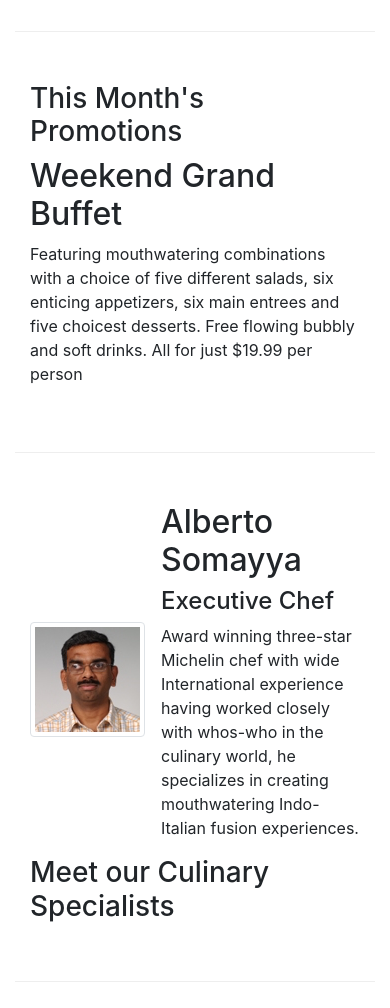
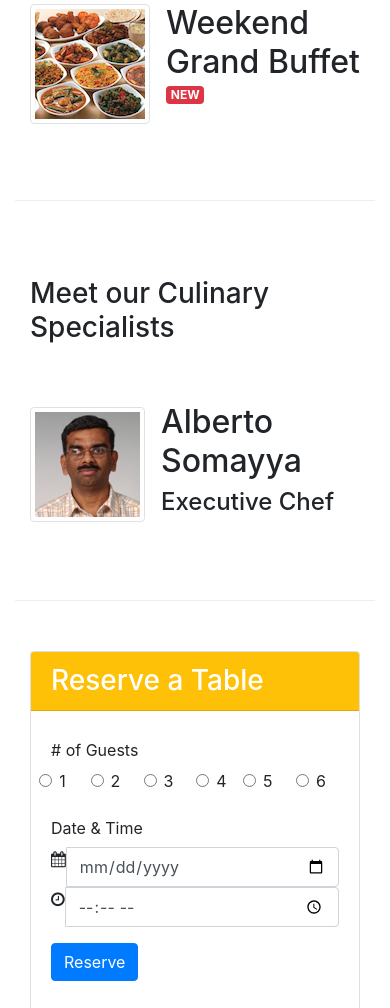
Before and after one commit to HaipengLi/BootstrapCodeBlocks, a website: page index.html in a window 390 px wide. Shown: the part 992-2000 px from the top of the page. Drawn offline with nearby package versions, Linux system fonts and the light colour scheme.

Commit message:
optimize views on small screen mobile devices by hiding certain text, adjusting the layout of some elements

```diff
--- a/css/styles.css
+++ b/css/styles.css
@@ -44,3 +44,7 @@ body {
 .h2-inline {
     display: inline;
 }
+
+.input-inline {
+    display: inline-block;
+}
--- a/index.html
+++ b/index.html
@@ -39,12 +39,15 @@
     <header class="jumbotron">
         <div class="container">
             <div class="row">
-                <div class="col-12 col-sm-8">  <!-- small only has 8 cols -->
+                <div class="col-12 col-sm-6">  <!-- small only has 8 cols -->
                     <h1>Ristorante con Fusion</h1>
-                    <p>We take inspiration from the World's best cuisines, and create a unique fusion experience. Our lipsmacking creations will tickle your culinary senses!</p>
+                    <p class="d-none d-sm-block">We take inspiration from the World's best cuisines, and create a unique fusion experience. Our lipsmacking creations will tickle your culinary senses!</p>
                 </div>
                 <div class="col col-sm align-self-center"> <!-- whatever it left -->
                     <img src="img/logo.png" class="img-fluid">
+                </div>
+                <div class="col col-sm align-self-center">
+                    <a role="button" href="#reserve" class="btn btn-warning btn-block btn-sm">Reserve a Seat</a>
                 </div>
             </div>
         </div>
@@ -52,16 +55,16 @@
 
     <div class="container">
         <div class="row row-content align-items-center">
-            <div class="col-sm-4 col-md-3 ml-auto order-2">
+            <div class="col-sm-4 col-md-3 ml-auto order-0 order-sm-2">
                 <h3>Our Lipsmacking Culinary Creations</h3>
             </div>
             <div class="col-sm col-md ">
                 <div class="media">
                     <img class="d-flex mr-3 img-thumbnail align-self-center" src="img/uthappizza.png" alt="uthappizza">
                     <div class="media-body">
-                        <h2 class="mt-0 h2-inline">Uthappizza</h2>
+                        <h2 class="mt-0 h2-inline">Uthappizza </h2>
                         <span class="badge badge-danger">HOT</span> <span class="badge badge-pill badge-dark">$4.99</span>
-                        <p>A unique combination of Indian Uthappam (pancake) and Italian pizza, topped with Cerignola olives, ripe vine cherry tomatoes, Vidalia onion, Guntur chillies and Buffalo Paneer.</p>
+                        <p class="d-none d-sm-block">A unique combination of Indian Uthappam (pancake) and Italian pizza, topped with Cerignola olives, ripe vine cherry tomatoes, Vidalia onion, Guntur chillies and Buffalo Paneer.</p>
                     </div>
                 </div>
             </div>
@@ -73,13 +76,19 @@
                 <h3>This Month's Promotions</h3>
             </div>
             <div class="col-sm col-md">
-                <h2>Weekend Grand Buffet</h2>
-                <p>Featuring mouthwatering combinations with a choice of five different salads, six enticing appetizers, six main entrees and five choicest desserts. Free flowing bubbly and soft drinks. All for just $19.99 per person </p>
+                <div class="media">
+                    <img class="order-0 order-sm-2 d-flex mr-3 ml-sm-3 img-thumbnail align-self-center" src="img/buffet.png" alt="buffet">
+                    <div class="media-body">
+                        <h2 class="h2-inline">Weekend Grand Buffet </h2>
+                        <span class="badge badge-danger">NEW</span>
+                        <p class="d-none d-sm-block">Featuring mouthwatering combinations with a choice of five different salads, six enticing appetizers, six main entrees and five choicest desserts. Free flowing bubbly and soft drinks. All for just $19.99 per person </p>
+                    </div>
+                </div>
             </div>
         </div>
 
         <div class="row row-content align-items-center">
-            <div class="col-sm-4 col-md-3 order-2">
+            <div class="col-sm-4 col-md-3  order-0 order-sm-2">
                 <h3>Meet our Culinary Specialists</h3>
             </div>
             <div class="col-sm col-md">
@@ -88,7 +97,73 @@
                     <div class="media-body">
                         <h2>Alberto Somayya</h2>
                         <h4>Executive Chef</h4>
-                        <p>Award winning three-star Michelin chef with wide International experience having worked closely with whos-who in the culinary world, he specializes in creating mouthwatering Indo-Italian fusion experiences. </p>
+                        <p class="d-none d-sm-block">Award winning three-star Michelin chef with wide International experience having worked closely with whos-who in the culinary world, he specializes in creating mouthwatering Indo-Italian fusion experiences. </p>
+                    </div>
+                </div>
+            </div>
+        </div>
+        <div class="row row-content justify-content-center" id="reserve">
+            <div class="col-12 col-sm-8">
+                <div class="card">
+                    <h3 class="card-header text-white bg-warning">Reserve a Table</h3>
+                    <div class="card-body">
+                        <dl class="row">
+            <div class="col-12">
+                <form>
+                    <div class="form-group row">
+                        <label for="guests" class="col-md-3 col-form-label"># of Guests</label>
+                        <div class="col-md-8">
+                            <div class="row">
+                                <div class="col-2 text-center">
+                            <label class="form-check-label"><input type="radio" class="form-check-input" name="approve" value="">1</label>
+                                </div>
+                                <div class="col-2 text-center">
+                            <label class="form-check-label"><input type="radio" class="form-check-input" name="approve" value="">2</label>
+                                </div>
+                                <div class="col-2 text-center">
+                            <label class="form-check-label"><input type="radio" class="form-check-input" name="approve" value="">3</label>
+                                </div>
+                                <div class="col-2 text-center">
+                            <label class="form-check-label"><input type="radio" class="form-check-input" name="approve" value="">4</label>
+                                </div>
+                                <div class="col-2">
+                            <label class="form-check-label"><input type="radio" class="form-check-input" name="approve" value="">5</label>
+                                </div>
+                                <div class="col-2">
+                            <label class="form-check-label"><input type="radio" class="form-check-input" name="approve" value="">6</label>
+                                </div>
+                            </div>
+                        </div>
+                    </div>
+                    <div class="form-group row">
+                        <label for="telnum" class="col-md-3 col-form-label">Date & Time</label>
+                        <div class="col-12 col-sm-4">
+                            <div class="input-group">
+                                <span class="input-group-addon"><i class="fa fa-calendar"></i></span>
+                                <input type="date" class="form-control" id="areacode" name="areacode"
+                                    placeholder="Area Code">
+                            </div>
+                        </div>
+                        <div class="col-12 col-sm-4">
+                            <div class="input-group">
+                                <span class="input-group-addon"><i class="fa fa-clock-o"></i></span>
+                                <input type="time" class="form-control" id="time" name="time"
+                                    placeholder="Area Code">
+                            </div>
+                        </div>
+                    </div>
+                    <div class="form-group row">
+                        <div class="offset-md-3 col-md-9">
+                            <button type="submit" class="btn btn-primary">
+                                Reserve
+                            </button>
+                        </div>
+                    </div>
+                </form>
+
+            </div>
+                        </dl>
+
                     </div>
                 </div>
             </div>
```
